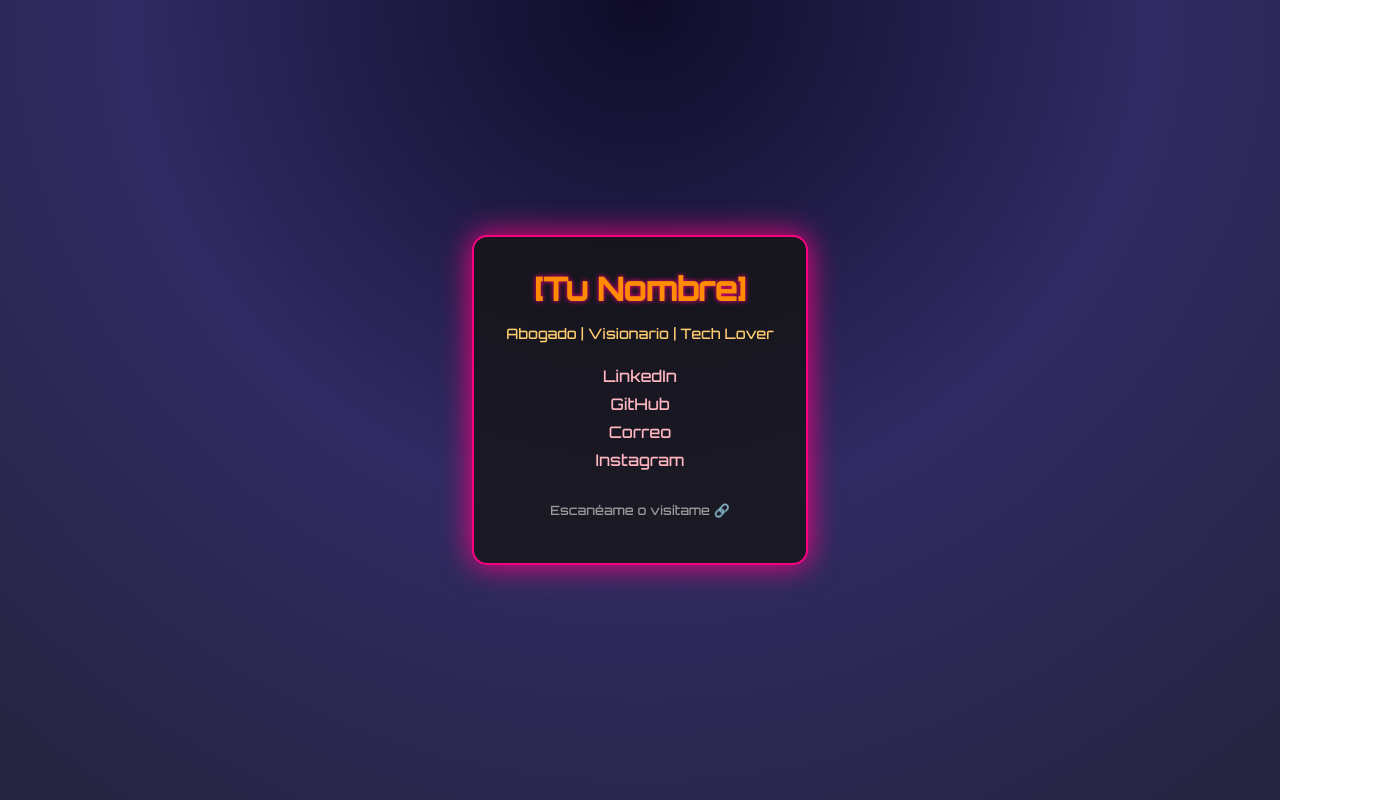
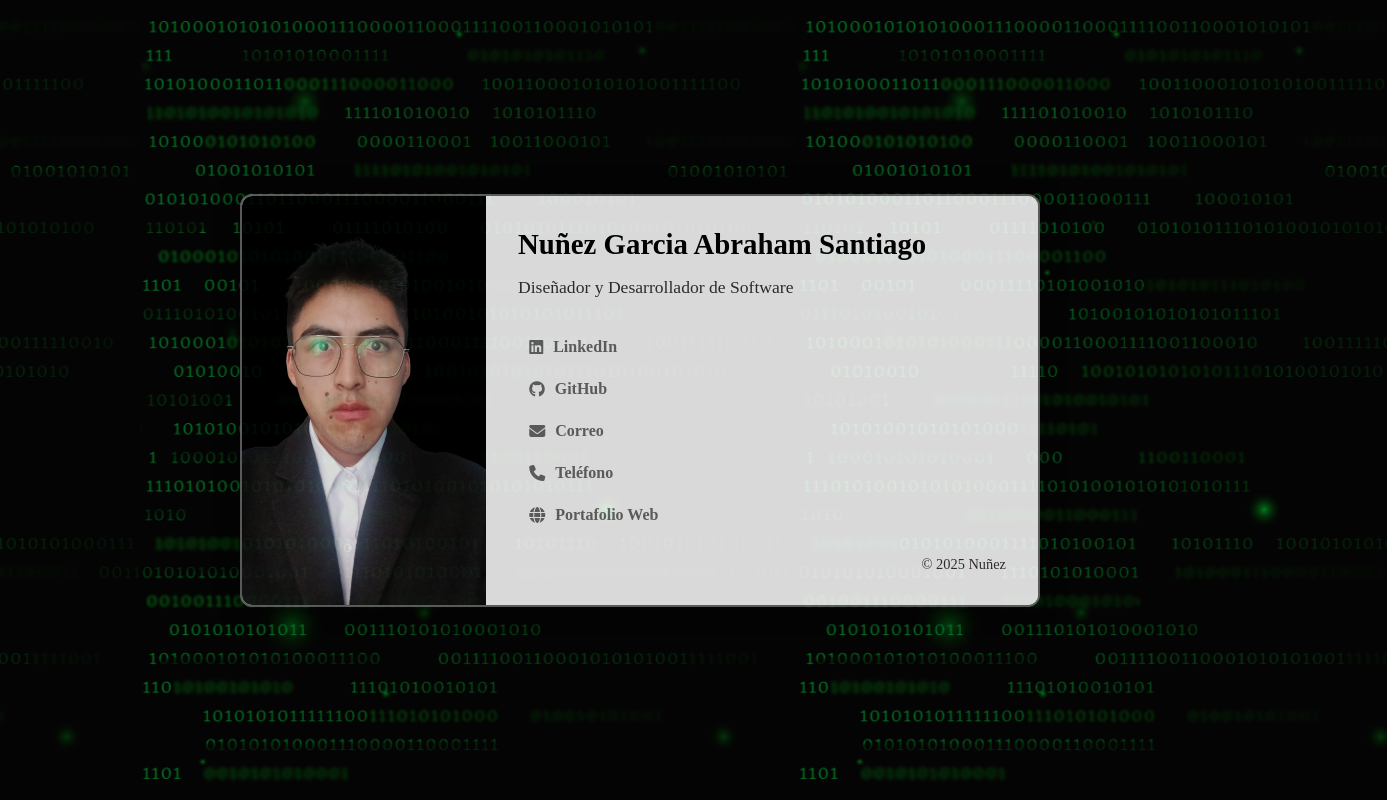
Before and after one commit to ASantiagoNunezG/ASantiagoNunezG.github.io, a plain HTML site: page index.html in a window 1280 px wide. Shown: the whole page, 1387 px wide, since content can reach past the window. Drawn offline with Linux system fonts and the light colour scheme.

Commit message:
mejorando mi tarjeta digital

```diff
--- a/index.html
+++ b/index.html
@@ -1,29 +1,43 @@
 <!DOCTYPE html>
 <html lang="es">
-
 <head>
   <meta charset="UTF-8" />
   <meta name="viewport" content="width=device-width, initial-scale=1.0" />
-    <title>Tarjeta Digital - [Tu Nombre]</title>
+  <title>Nuñez - Diseñador & Desarrollador</title>
   <link rel="stylesheet" href="style.css" />
+  <link rel="stylesheet" href="https://cdnjs.cloudflare.com/ajax/libs/font-awesome/6.5.0/css/all.min.css">
 </head>
-
 <body>
   <div class="card">
-        <h1>[Tu Nombre]</h1>
-        <p class="subtitle">Abogado | Visionario | Tech Lover</p>
+    <div class="card-left">
+      <img src="perfil_linkedIn.jpg" alt="Foto de Nuñez" />
+    </div>
+    <div class="card-right">
+      <h1>Nuñez Garcia Abraham Santiago</h1>
+      <p class="subtitle">Diseñador y Desarrollador de Software</p>
 
       <div class="links">
-            <a href="https://linkedin.com/in/tuusuario" target="_blank">LinkedIn</a>
-            <a href="https://github.com/tuusuario" target="_blank">GitHub</a>
-            <a href="mailto:tu@email.com">Correo</a>
-            <a href="https://instagram.com/tuusuario" target="_blank">Instagram</a>
+        <a href="https://www.linkedin.com/in/asnunezg" target="_blank">
+          <i class="fab fa-linkedin"></i> LinkedIn
+        </a>
+        <a href="https://github.com/ASantiagoNunezG" target="_blank">
+          <i class="fab fa-github"></i> GitHub
+        </a>
+        <a href="mailto:abraham.nunez@tecsup.edu.pe">
+          <i class="fas fa-envelope"></i> Correo
+        </a>
+        <a href="tel:+51987654321">
+          <i class="fas fa-phone"></i> Teléfono
+        </a>
+        <a href="https://asantiagonunezg.github.io" target="_blank" rel="noopener noreferrer">
+        <i class="fas fa-globe"></i> Portafolio Web
+        </a>
       </div>
 
-        <p class="footer">Escanéame o visítame 🔗</p>
+      <p class="footer">© 2025 Nuñez</p>
+    </div>
   </div>
 
   <script src="script.js"></script>
 </body>
-
 </html>
--- a/script.js
+++ b/script.js
@@ -1,12 +1,9 @@
-// Animación de entrada
 document.addEventListener("DOMContentLoaded", () => {
-    const card = document.querySelector(".card");
-    card.style.opacity = 0;
-    card.style.transform = "translateY(20px)";
+  console.log("Tarjeta profesional cargada.");
+});
 
-    setTimeout(() => {
-        card.style.transition = "all 0.8s ease";
-        card.style.opacity = 1;
-        card.style.transform = "translateY(0)";
-    }, 200);
-});
+  let pos = 0;
+  setInterval(() => {
+    pos++;
+    document.body.style.backgroundPosition = `${pos}px 0`;
+  }, 30); // cada 30ms, ajusta según velocidad deseada
--- a/style.css
+++ b/style.css
@@ -1,55 +1,148 @@
-@import url('https://fonts.googleapis.com/css2?family=Orbitron:wght@500&display=swap');
+* {
+  margin: 0;
+  padding: 0;
+  box-sizing: border-box;
+}
 
 body {
+  position: relative;
+  overflow: hidden;
+  height: 100vh;
   margin: 0;
   padding: 0;
-    font-family: 'Orbitron', sans-serif;
-    background: radial-gradient(circle at top, #0f0c29, #302b63, #24243e);
-    color: #ffe8d6;
+  font-family: "Times New Roman", serif;
   display: flex;
   align-items: center;
   justify-content: center;
-    height: 100vh;
-    overflow: hidden;
+  background-color: #080808;
+
 }
 
+body::before {
+  content: "";
+  position: absolute;
+  top: 0;
+  left: -100%;         /* Empieza desplazado a la izquierda */
+  height: 100%;
+  width: 200%;         /* Duplicamos el ancho para repetir */
+  background-image: url("v627-aew-03-technologybackground.jpg");
+  background-repeat: repeat-x;  /* Repetición horizontal */
+  background-size: auto 100%;   /* Ajusta al 100% de alto, ancho automático */
+  animation: mover-fondo-izq-derecha 60s linear infinite;
+  opacity: 0.5;        /* Para que no opaque el contenido */
+}
+
+@keyframes mover-fondo-izq-derecha {
+  0% {
+    transform: translateX(0);
+  }
+  100% {
+    transform: translateX(50%);  /* Mover hacia la derecha */
+  }
+}
+
+
+
 .card {
-    background: rgba(20, 20, 20, 0.8);
-    border: 2px solid #ff0080;
+  display: flex;
+  flex-direction: row;
+  background: rgba(255, 255, 255, 0.92);
+  border-radius: 12px;
+  overflow: hidden;
+  box-shadow: 0 0 30px rgba(0, 0, 0, 0.4);
+  max-width: 800px;
+  width: 100%;
+  border: 2px solid rgb(105, 105, 105);
+  opacity: 85%;
+  transition: transform 0.3s ease;
+}
+
+.card:hover {
+  transform: scale(1.01);
+}
+
+.card-left {
+  flex: 1;
+  min-width: 200px;
+  background: #ccc;
+}
+
+.card-left img {
+  width: 100%;
+  height: 100%;
+  object-fit: cover;
+}
+
+.card-right {
+  flex: 2;
   padding: 2rem;
-    border-radius: 15px;
-    text-align: center;
-    box-shadow: 0 0 30px #ff0080;
-    max-width: 300px;
+  display: flex;
+  flex-direction: column;
+  justify-content: center;
+  background-color: #ffffff;
 }
 
 h1 {
-    margin: 0;
-    color: #ff8c00;
-    text-shadow: 0 0 5px #ff0080;
+  font-size: 1.8rem;
+  margin-bottom: 0.5rem;
+  color: #000;
 }
 
 .subtitle {
-    font-size: 0.9rem;
+  font-size: 1.1rem;
   margin-bottom: 1.5rem;
-    color: #ffcc70;
+  padding-top: 0.5rem;
+  color: #333;
 }
 
 .links a {
-    display: block;
+  display: flex;
+  align-items: center;
+  gap: 10px;
   margin: 0.5rem 0;
-    color: #ffb6c1;
+  color: #6a6a6a;
   text-decoration: none;
-    transition: transform 0.2s, color 0.2s;
+  font-weight: bold;
+  transition: all 0.3s ease;
+  padding: 0.5rem 0.7rem;
+  border-radius: 6px;
 }
 
 .links a:hover {
-    color: #ffffff;
-    transform: scale(1.05);
+
+  color: #000;
+}
+
+.links a i {
+  color: inherit;
+  transition: inherit;
 }
 
 .footer {
-    margin-top: 2rem;
-    font-size: 0.8rem;
-    color: #999;
+  margin-top: 1rem;
+  font-size: 0.9rem;
+  color: #363636;
+  text-align: right;
 }
+
+/* Responsive Layout */
+@media (max-width: 700px) {
+  .card {
+    flex-direction: column;
+    text-align: center;
+
+  }
+
+  .card-left {
+    width: 100%;
+    height: 250px;
+  }
+
+  .card-right {
+    padding: 1.5rem;
+  }
+
+  .links a {
+    justify-content: center;
+  }
+}
```
Also changed, not shown: perfil_linkedIn.jpg (added), v627-aew-03-technologybackground.jpg (added). Lines whose indentation alone changed are shown as unchanged.
